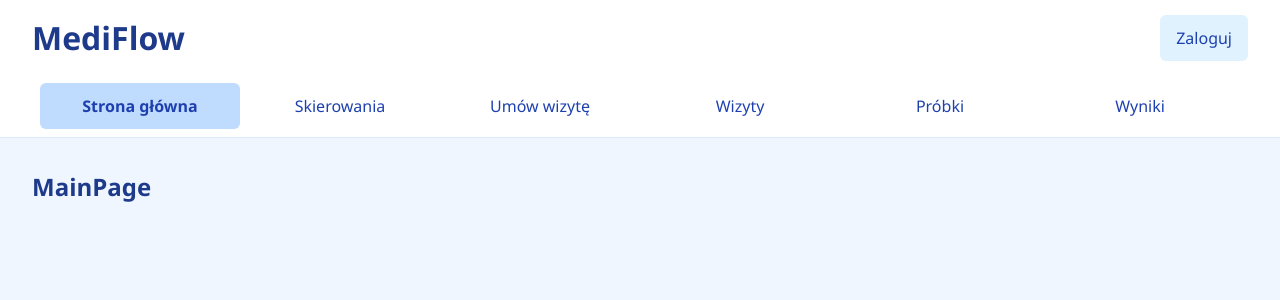
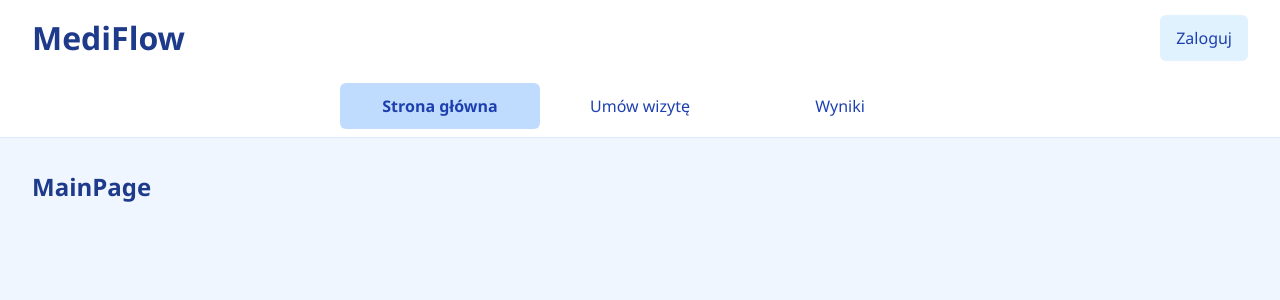
Before and after one commit to xanna6/MediFlow, a React (Vite) app in the folder frontend/MediFlow/: page / in a window 1280 px wide. Shown: the top 300 px of the page. Built offline with nearby package versions, Linux system fonts and the light colour scheme.

Commit message:
displaying tabs depending on the user's role

```diff
--- a/frontend/MediFlow/src/components/SubNavbar.jsx
+++ b/frontend/MediFlow/src/components/SubNavbar.jsx
@@ -1,22 +1,66 @@
 import { NavLink } from "react-router-dom";
+import { useAuth } from "../auth/AuthContext";
 
 export default function SubNavbar() {
+    const { user, hasRole } = useAuth();
+
+        if (!user) {
+        return (
+            <aside className="subnavbar">
+                <nav>
+                    <ul>
+                        <li>
+                            <NavLink to="/" end className={({ isActive }) => isActive ? "active" : ""}>
+                                Strona główna
+                            </NavLink>
+                        </li>
+                        <li>
+                            <NavLink to="/make-appointment"
+                                     className={({ isActive }) => isActive ? "active" : ""}>
+                                Umów wizytę
+                            </NavLink>
+                        </li>
+                        <li>
+                            <NavLink to="/results"
+                                     className={({ isActive }) => isActive ? "active" : ""}>
+                                Wyniki
+                            </NavLink>
+                        </li>
+                    </ul>
+                </nav>
+            </aside>
+        );
+    }
+
     return (
         <aside className="subnavbar">
             <nav>
                 <ul>
-                    <li><NavLink to="/" end className={({isActive}) => isActive ? "active" : ""}>Strona główna</NavLink>
-                    </li>
-                    <li><NavLink to="/referrals"
-                                 className={({isActive}) => isActive ? "active" : ""}>Skierowania</NavLink></li>
-                    <li><NavLink to="/make-appointment" className={({isActive}) => isActive ? "active" : ""}>Umów
-                        wizytę</NavLink></li>
-                    <li><NavLink to="/appointments"
-                                 className={({isActive}) => isActive ? "active" : ""}>Wizyty</NavLink></li>
-                    <li><NavLink to="/samples"
-                                 className={({isActive}) => isActive ? "active" : ""}>Próbki</NavLink></li>
-                    <li><NavLink to="/results" className={({isActive}) => isActive ? "active" : ""}>Wyniki</NavLink>
-                    </li>
+                    {hasRole("ROLE_DOCTOR") && (
+                        <li>
+                            <NavLink to="/referrals"
+                                     className={({ isActive }) => isActive ? "active" : ""}>
+                                Skierowania
+                            </NavLink>
+                        </li>
+                    )}
+
+                    {hasRole("ROLE_LAB") && (
+                        <>
+                            <li>
+                                <NavLink to="/appointments"
+                                         className={({ isActive }) => isActive ? "active" : ""}>
+                                    Wizyty
+                                </NavLink>
+                            </li>
+                            <li>
+                                <NavLink to="/samples"
+                                         className={({ isActive }) => isActive ? "active" : ""}>
+                                    Próbki
+                                </NavLink>
+                            </li>
+                        </>
+                    )}
                 </ul>
             </nav>
         </aside>
```
